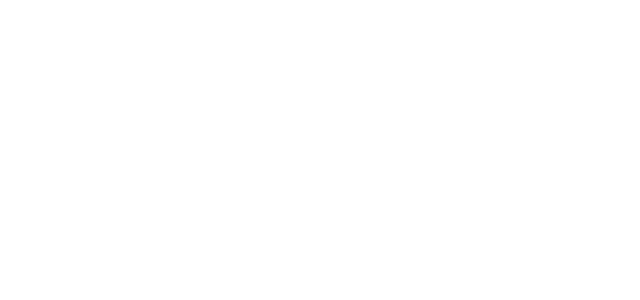
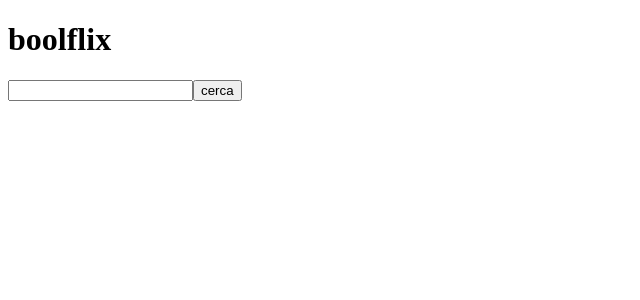
Before and after one commit to AlbertoOrlando/react-boolflix, a React (Vite) app: page / in a window 1280 px wide. Shown: the top 300 px of the page, without its empty margins (0-640 px from the left). Built offline with nearby package versions, Linux system fonts and the light colour scheme.

Commit message:
Implement GlobalContext and integrate Axios for movie and TV show search functionality

```diff
--- a/package.json
+++ b/package.json
@@ -10,8 +10,10 @@
     "preview": "vite preview"
   },
   "dependencies": {
+    "axios": "^1.8.1",
     "react": "^19.0.0",
-    "react-dom": "^19.0.0"
+    "react-dom": "^19.0.0",
+    "react-router-dom": "^7.2.0"
   },
   "devDependencies": {
     "@eslint/js": "^9.21.0",
--- a/src/App.jsx
+++ b/src/App.jsx
@@ -1,11 +1,43 @@
 import { useState } from 'react'
-
+import axios from 'axios'
 
 function App() {
+  const [state, setState] = useState(''); // Initialize as an empty string
+  const [results, setResults] = useState([]);
+
+  function fetchResults(e) {
+    e.preventDefault(); // Prevent default form submission
+    const movieRequest = axios.get(`https://api.themoviedb.org/3/search/movie?api_key=33dd7e4bd707ec9911740ceb7d4fa3c7&language=it_IT&query=${state}`);
+    const tvRequest = axios.get(`https://api.themoviedb.org/3/search/tv?api_key=33dd7e4bd707ec9911740ceb7d4fa3c7&language=it_IT&query=${state}`);
+
+    axios.all([movieRequest, tvRequest])
+      .then(axios.spread((movieRes, tvRes) => {
+        setResults([...movieRes.data.results, ...tvRes.data.results]);
+        setState('');
+      }))
+      .catch((err) => {
+        console.log(err);
+      });
+  }
+
   return (
     <>
+      <h1>boolflix</h1>
+      <form onSubmit={fetchResults}>
+        <input type="text" value={state} onChange={(e) => setState(e.target.value)} />
+        <button type="submit">cerca</button>
+      </form>
+      <div className="results">
+        {results.map((result) => (
+          <div key={result.id}>
+            <h2>{result.title}</h2>
+            <img src={`https://image.tmdb.org/t/p/w300/${result.poster_path}`} alt={result.title} />
+            <p>{result.overview}</p>
+          </div>
+        ))}
+      </div>
     </>
-  )
+  );
 }
 
-export default App
+export default App;
--- /dev/null
+++ b/src/context/GlobalContext.jsx
@@ -0,0 +1,5 @@
+import { createContext } from "react";
+
+const GlobalContext = createContext();
+
+export default GlobalContext;
```
Also changed, not shown: 2 other files (tests, documents, lock files or other folders).
